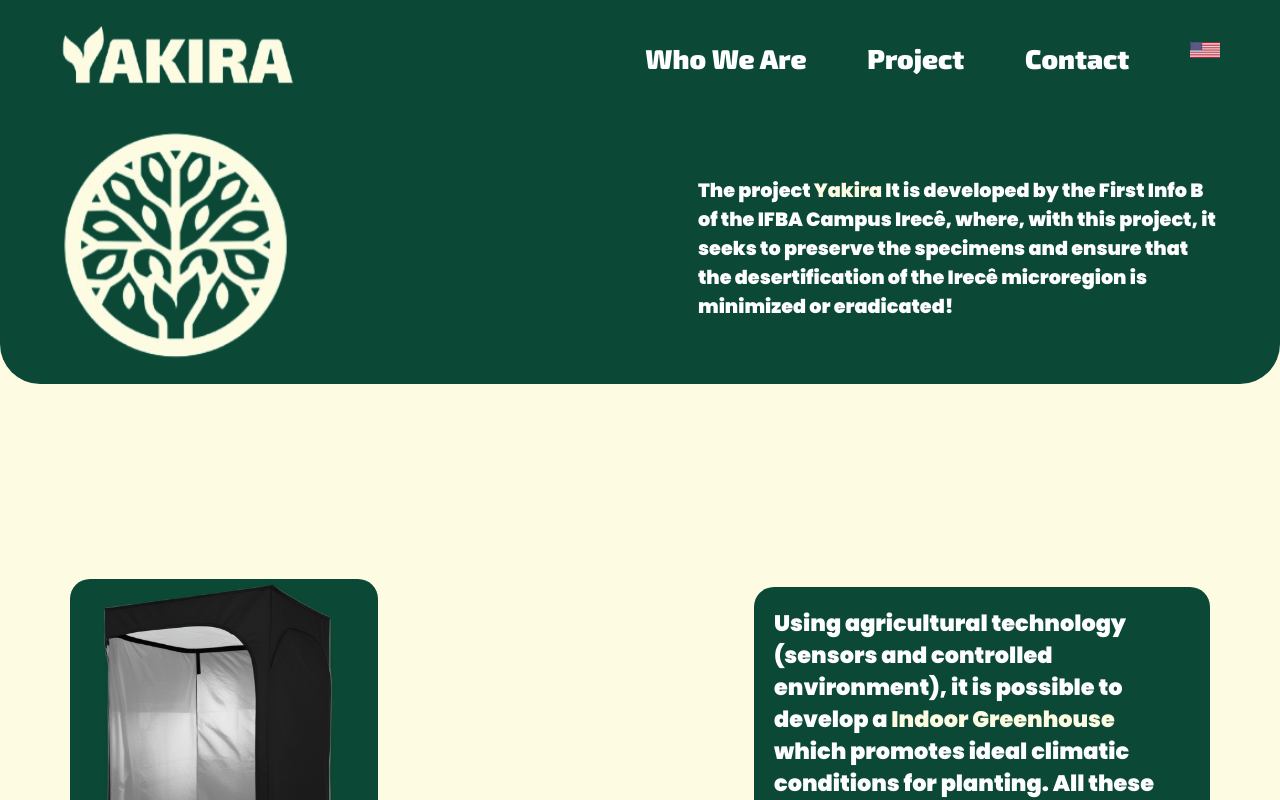
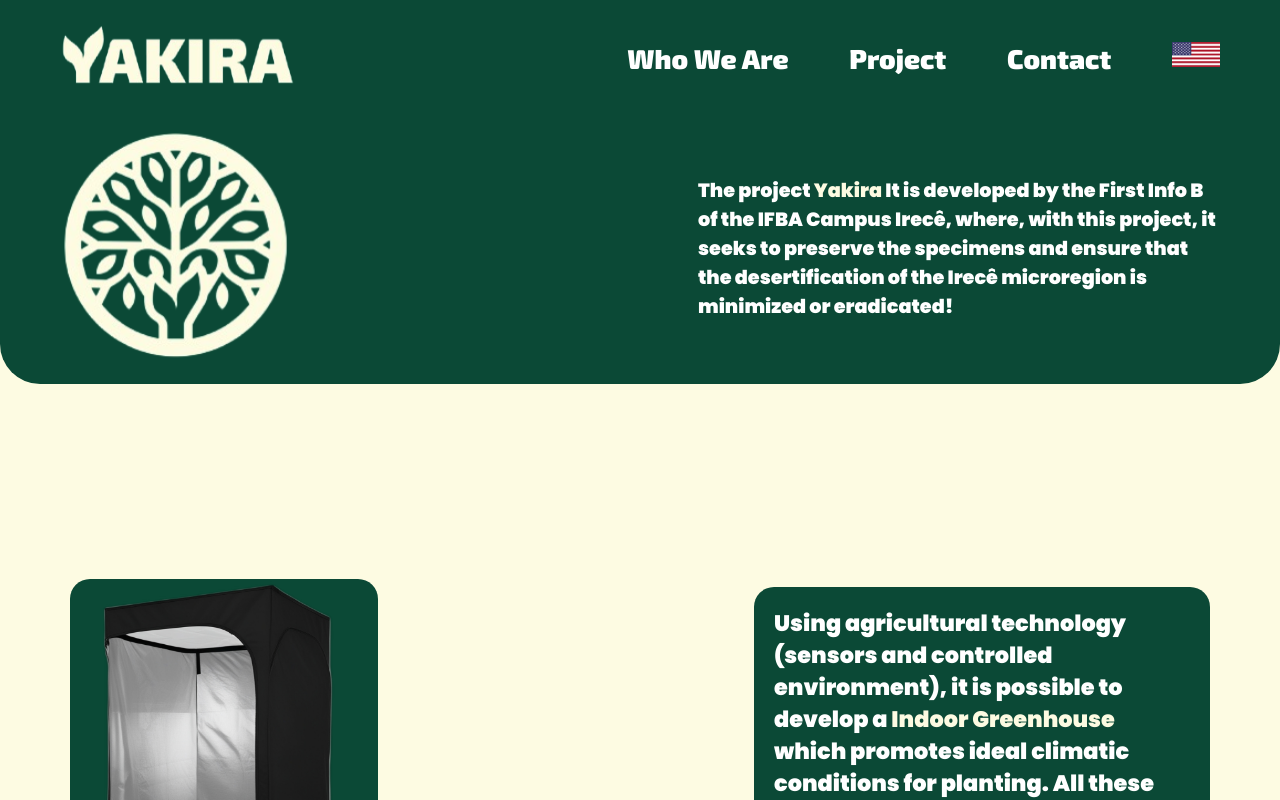
Before and after one commit to yudur/yakira, a React (Vite) app: page / in a window 1280 px wide. Shown: the top 800 px of the page. Built offline with nearby package versions, Linux system fonts and the light colour scheme.

Commit message:
languageDropDown update

```diff
--- a/src/components/Header/LanguageDropDown/styles.ts
+++ b/src/components/Header/LanguageDropDown/styles.ts
@@ -7,22 +7,21 @@
 export const DropdownContainer = styled.div`
   position: relative;
   display: inline-block;
-
 `
 
 export const DropdownButton = styled.button`
-  color: #FFF;
-  font-size: 1.2rem;
+  /* color: #FFF; */
+  /* font-size: 1.2rem; */
   border: none;
   cursor: pointer;
   background: none;
-  display: flex;
-  align-items: center;
-  justify-content: center;
-  gap: 1rem;
+  /* display: flex; */
+  /* align-items: center; */
+  /* justify-content: center; */
+  /* gap: 1rem; */
 
   img {
-    width: 1.875rem;
+    width: 3rem;
     height: auto;
   }
 `
@@ -34,6 +33,11 @@
   min-width: 10rem;
   box-shadow: 0px 8px 16px 0px rgba(0, 0, 0, 0.2);
   z-index: 10;
+  right: 0;
+
+  @media (max-width: 760px) {
+  left: 0;
+  }
 `
 
 export const DropdownItem = styled.div`
```
